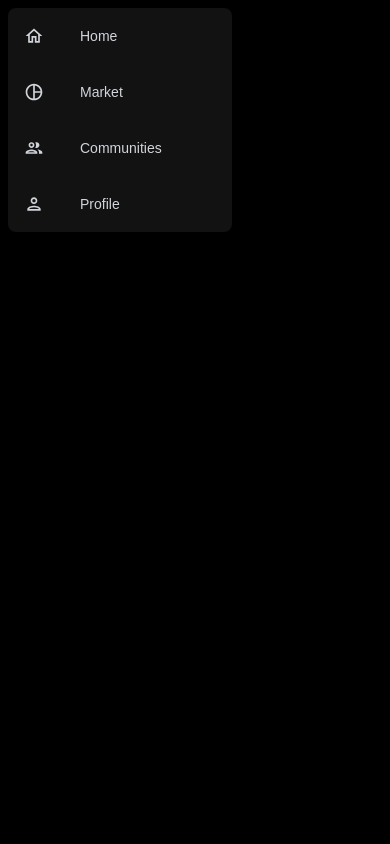
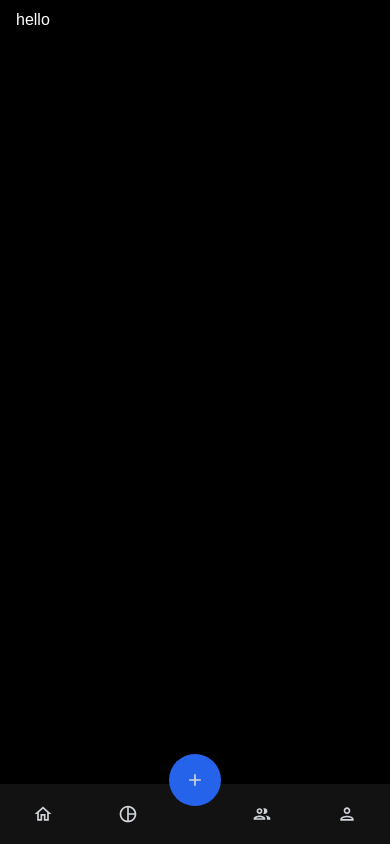
Before and after one commit to thedudeontitan/orbit, a Next.js app: page / in a window 390 px wide. Built offline with nearby package versions, Linux system fonts and the light colour scheme.

Commit message:
added mobile navbar

```diff
--- a/src/app/layout.tsx
+++ b/src/app/layout.tsx
@@ -27,9 +27,10 @@ export default function RootLayout({
   return (
     <html lang="en">
       <body
-        className={`${geistSans.variable} ${geistMono.variable} antialiased bg-black text-white p-2`}
+        className={`${geistSans.variable} ${geistMono.variable} antialiased bg-black text-white p-2 min-h-screen`}
       >
-        <Navbar>{children}</Navbar>
+        <Navbar />
+        <main className="lg:ml-[14rem] pl-2">{children}</main>
       </body>
     </html>
   );
--- a/src/component/navbar/Navbar.tsx
+++ b/src/component/navbar/Navbar.tsx
@@ -5,6 +5,7 @@ import { MdOutlinePieChart } from "react-icons/md";
 import { MdOutlineGroup } from "react-icons/md";
 import { MdOutlinePerson } from "react-icons/md";
 import Link from "next/link";
+import { MdAdd } from "react-icons/md";
 
 const navItems: NavItem[] = [
   { title: "Home", icon: <MdOutlineHome /> },
@@ -20,11 +21,11 @@ const navItems2: Community[] = [
   { title: "Basketball", image: "/images/community1.png" },
 ];
 
-export default function Navbar({ children }: { children: ReactNode }) {
+export default function Navbar() {
   return (
     <div>
       <div>
-        <div className="flex flex-col gap-2 text-sm fixed top-2 bottom-2 left-2">
+        <div className="hidden lg:flex lg:flex-col gap-2 text-sm fixed top-2 bottom-2 left-2">
           <div className="bg-[#ffffff12] text-[#D1D5DB] w-[14rem] rounded-lg">
             {navItems.map((item) => (
               <Link
@@ -37,7 +38,7 @@ export default function Navbar({ children }: { children: ReactNode }) {
               </Link>
             ))}
           </div>
-          <div className="bg-[#ffffff12] text-[#D1D5DB] w-[14rem] rounded-lg flex-grow justify-between lg:flex lg:flex-col hidden">
+          <div className="bg-[#ffffff12] text-[#D1D5DB] w-[14rem] rounded-lg flex-grow justify-between flex flex-col">
             <div>
               <div className="pt-4 pl-4 text-xs font-bold">Communities</div>
               {navItems2.map((item) => (
@@ -66,6 +67,38 @@ export default function Navbar({ children }: { children: ReactNode }) {
           </div>
         </div>
       </div>
+      <div className=" fixed bottom-0 left-0 right-0 bg-[#ffffff12] text-[#D1D5DB]">
+        <div className="relative flex flex-row lg:hidden justify-around items-center">
+          <Link href="/" className="p-5">
+            <span className="text-xl">
+              <MdOutlineHome />
+            </span>
+          </Link>
+          <Link href="/" className="mr-6 p-5">
+            <span className="text-xl">
+              <MdOutlinePieChart />
+            </span>
+          </Link>
+          <Link
+            href="/"
+            className="p-4 absolute -top-1/2 bg-blue-600 rounded-full"
+          >
+            <span className="text-xl">
+              <MdAdd />
+            </span>
+          </Link>
+          <Link href="/" className="ml-6 p-5">
+            <span className="text-xl">
+              <MdOutlineGroup />
+            </span>
+          </Link>
+          <Link href="/" className="p-5">
+            <span className="text-xl">
+              <MdOutlinePerson />
+            </span>
+          </Link>
+        </div>
+      </div>
     </div>
   );
 }
```
Also changed, not shown: 1 other file (tests, documents, lock files or other folders).
